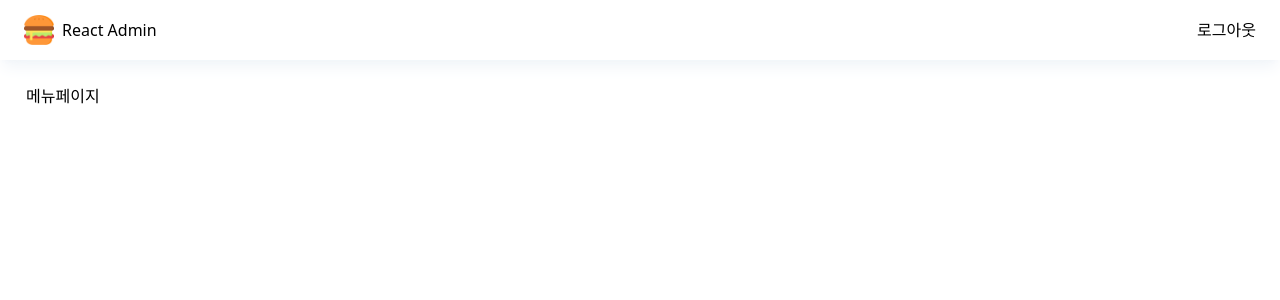
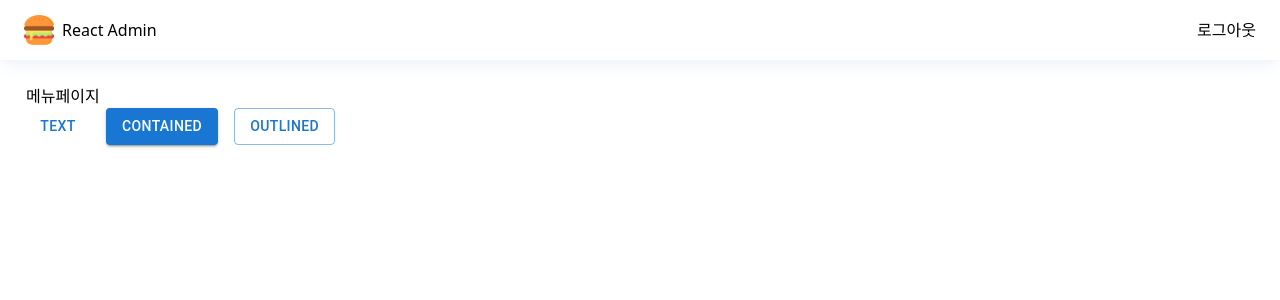
Before and after one commit to chosooyeon/lemon-admin, a React (Vite) app: page /menu in a window 1280 px wide. Shown: the top 300 px of the page. Built offline with nearby package versions, Linux system fonts and the light colour scheme.

Commit message:
💄 vite 머터리얼UI 환경설정 추가

```diff
--- a/package.json
+++ b/package.json
@@ -10,6 +10,9 @@
     "preview": "vite preview"
   },
   "dependencies": {
+    "@emotion/react": "^11.11.1",
+    "@emotion/styled": "^11.11.0",
+    "@mui/material": "^5.13.5",
     "@types/node": "^20.2.5",
     "react": "^18.2.0",
     "react-dom": "^18.2.0",
--- a/src/pages/MenuPage.tsx
+++ b/src/pages/MenuPage.tsx
@@ -1,7 +1,15 @@
+import Stack from '@mui/material/Stack';
+import Button from '@mui/material/Button';
+
 const MenuPage = () => {
     return(
         <>
             <div>메뉴페이지</div>
+             <Stack spacing={2} direction="row">
+                <Button variant="text">Text</Button>
+                <Button variant="contained">Contained</Button>
+                <Button variant="outlined">Outlined</Button>
+            </Stack>
         </>
     )
 }
```
Also changed, not shown: 1 other file (tests, documents, lock files or other folders).
